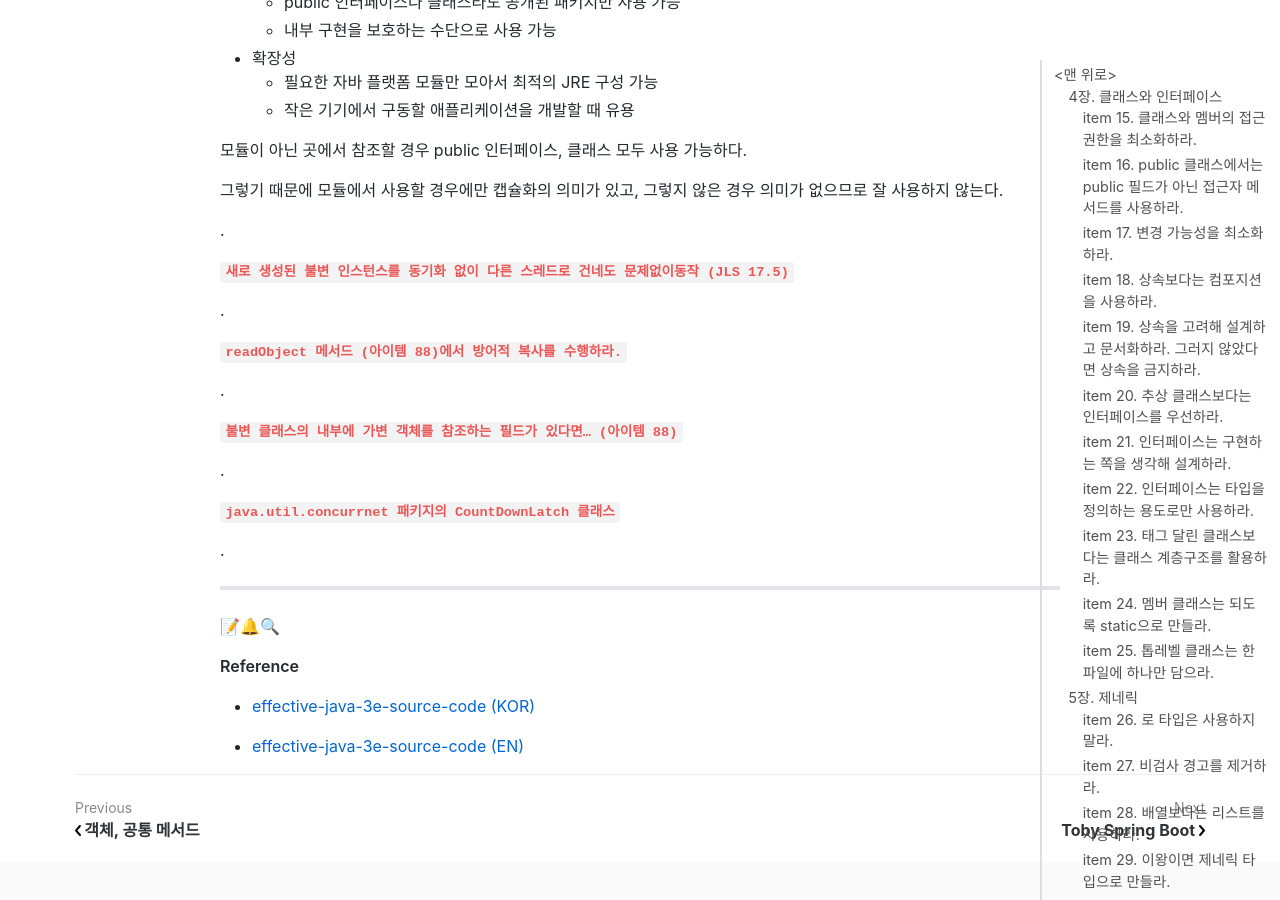
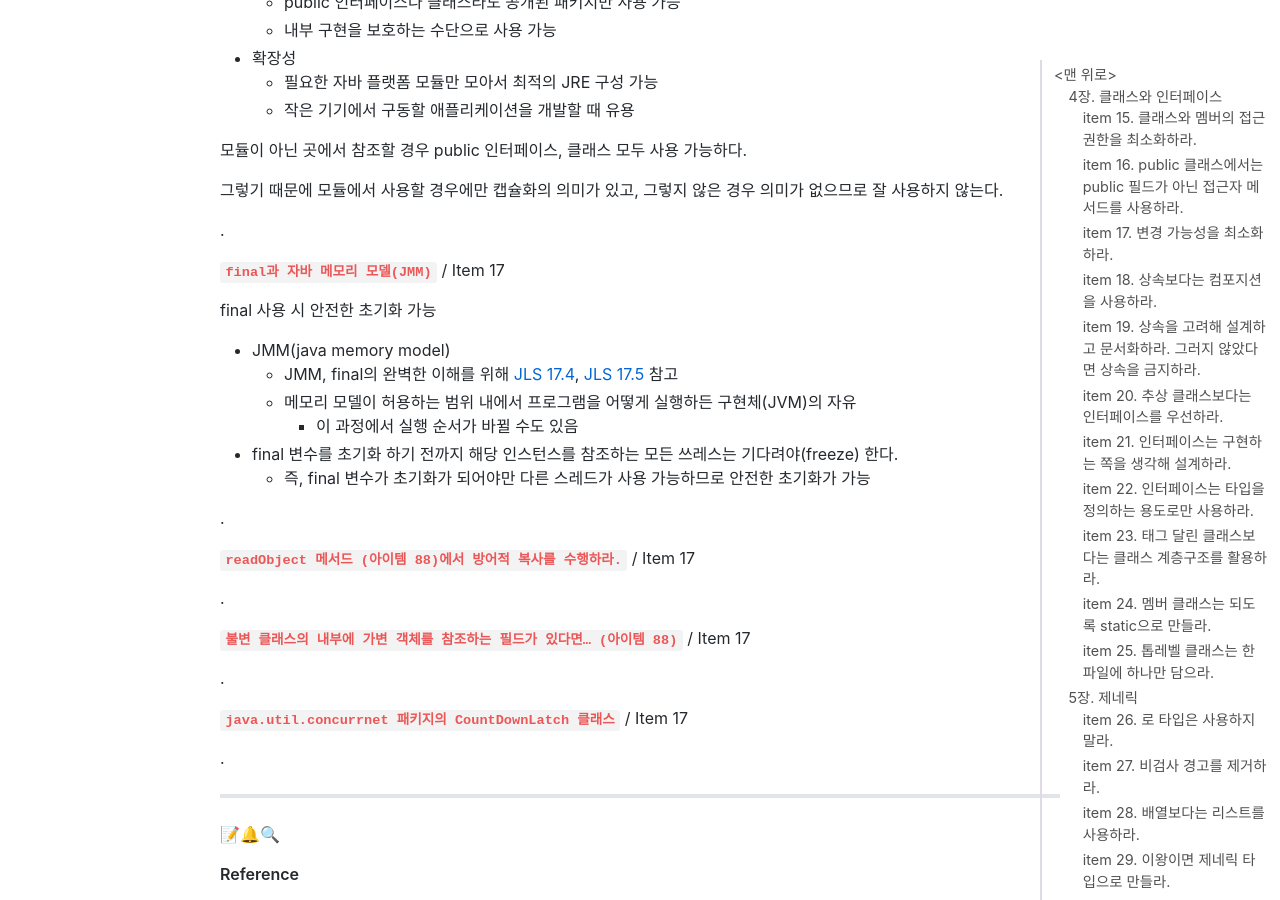
Before and after one commit to jihunparkme/jihunparkme.github.io, a Jekyll site: the page built from _posts/2023-04-22-Effective-Java-Class-Interface-Generics.md, in a window 1280 px wide and 900 px high, scrolled down 26614 px. Built offline with Jekyll 4.4.1, drawn with Linux system fonts in a browser that asks for light colours; nearby versions of some CDN libraries; comment, search, counter and statistics services are not loaded.

Commit message:
[Effective Java] item 17. 변경 가능성을 최소화하라.
-  final과 자바 메모리 모델(JMM)

```diff
--- a/_posts/2023-04-22-Effective-Java-Class-Interface-Generics.md
+++ b/_posts/2023-04-22-Effective-Java-Class-Interface-Generics.md
@@ -1173,19 +1173,28 @@ JPMS(Java Platform Module System)
 
 .
 
-**`새로 생성된 불변 인스턴스를 동기화 없이 다른 스레드로 건네도 문제없이동작 (JLS 17.5)`**
+**`final과 자바 메모리 모델(JMM)`** / Item 17
+
+final 사용 시 안전한 초기화 가능
+
+- JMM(java memory model)
+  - JMM, final의 완벽한 이해를 위해 [JLS 17.4](https://docs.oracle.com/javase/specs/jls/se14/html/jls-17.html#jls-17.4), [JLS 17.5](https://docs.oracle.com/javase/specs/jls/se14/html/jls-17.html#jls-17.5) 참고
+  - 메모리 모델이 허용하는 범위 내에서 프로그램을 어떻게 실행하든 구현체(JVM)의 자유
+    - 이 과정에서 실행 순서가 바뀔 수도 있음
+- final 변수를 초기화 하기 전까지 해당 인스턴스를 참조하는 모든 쓰레스는 기다려야(freeze) 한다.
+  - 즉, final 변수가 초기화가 되어야만 다른 스레드가 사용 가능하므로 안전한 초기화가 가능
 
 .
 
-**`readObject 메서드 (아이템 88)에서 방어적 복사를 수행하라.`**
+**`readObject 메서드 (아이템 88)에서 방어적 복사를 수행하라.`** / Item 17
 
 .
 
-**`불변 클래스의 내부에 가변 객체를 참조하는 필드가 있다면… (아이템 88)`**
+**`불변 클래스의 내부에 가변 객체를 참조하는 필드가 있다면… (아이템 88)`** / Item 17
 
 .
 
-**`java.util.concurrnet 패키지의 CountDownLatch 클래스`**
+**`java.util.concurrnet 패키지의 CountDownLatch 클래스`** / Item 17
 
 .
 
```
